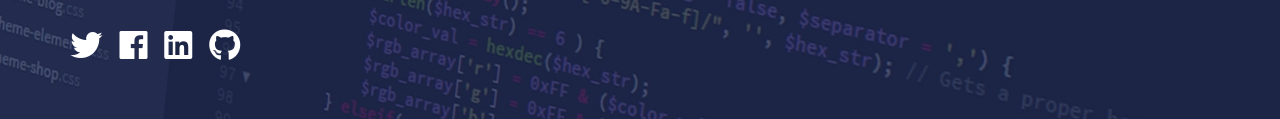
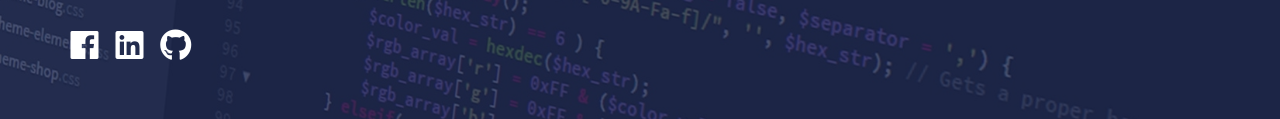
Before and after one commit to Troy420/portfolio, a website: page dist/index.html in a window 1280 px wide. Shown: the part 389-508 px from the top of the page. Drawn offline with Linux system fonts and the light colour scheme.

Commit message:
Update index.html

```diff
--- a/dist/index.html
+++ b/dist/index.html
@@ -169,10 +169,16 @@
         Front-End web developer & programmer
       </h2>
       <div class="icons">
-        <a href="#"><i class="fab fa-twitter fa-2x"></i></a>
-        <a href="#"><i class="fab fa-facebook fa-2x"></i></a>
-        <a href="#"><i class="fab fa-linkedin fa-2x"></i></a>
-        <a href="#"><i class="fab fa-github fa-2x"></i></a>
+        <!-- <i href="#"><i class="fab fa-twitter fa-2x"></i></a> -->
+        <a href="https://www.facebook.com/BernardyHo"
+          ><i class="fab fa-facebook fa-2x"></i
+        ></a>
+        <a href="https://www.linkedin.com/in/bernardy-ho-9635b76a/"
+          ><i class="fab fa-linkedin fa-2x"></i
+        ></a>
+        <a href="https://github.com/Troy420"
+          ><i class="fab fa-github fa-2x"></i
+        ></a>
       </div>
     </main>
     <!-- End of Main Section -->
```
